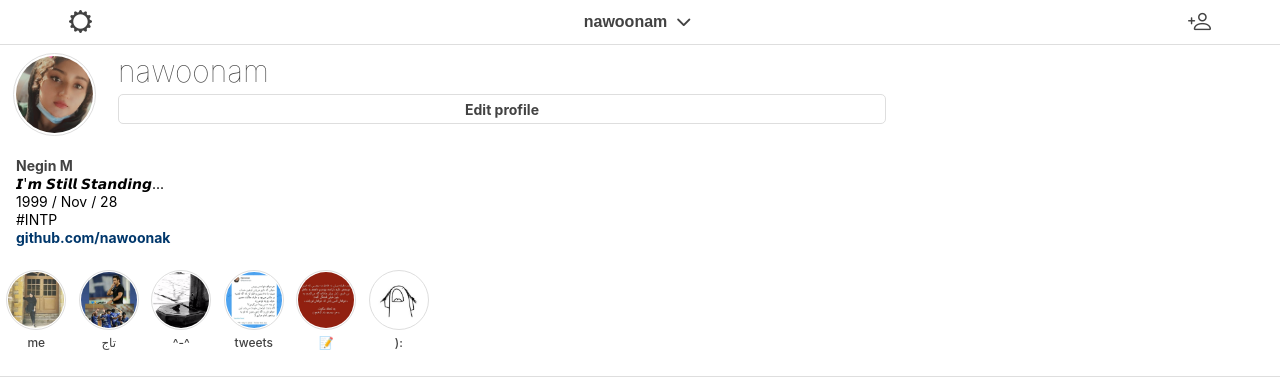
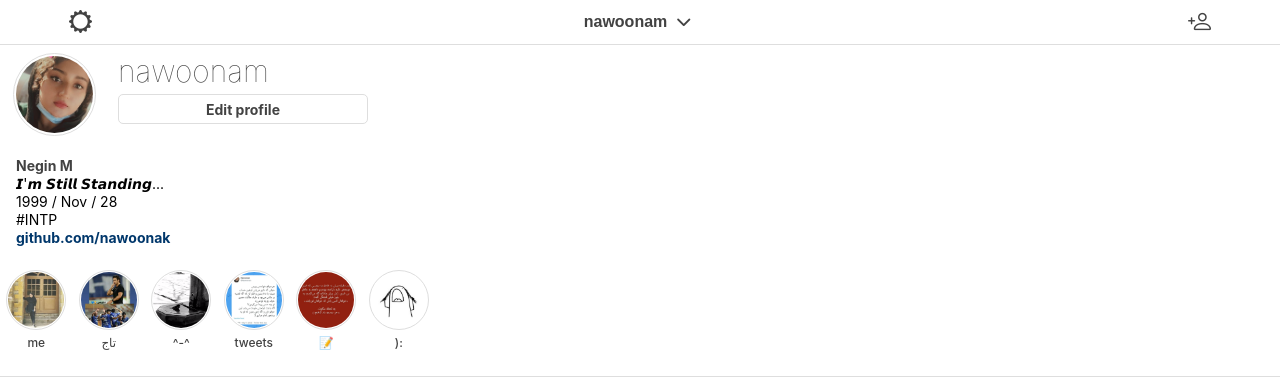
Before and after one commit to nawoonak/InstagramProfile, a plain HTML site: page index.html in a window 1280 px wide. Shown: the top 384 px of the page. Drawn offline with nearby package versions, Linux system fonts and the light colour scheme.

Commit message:
edit bio top username's overflow

```diff
--- a/style.css
+++ b/style.css
@@ -145,6 +145,12 @@ main{
     height: 77px;
     width: 60%;
     color: var(--dark-color);
+    scrollbar-width: none; /* hiding scrollbar for IE & Edge*/
+    -ms-overflow-style: none; /* hiding scrollbar for Fire fox*/
+}
+
+.bio-top-right ::-webkit-scrollbar{ /* hiding scrollbar for Chrome*/
+    display: none;
 }
 
 .bio-t-r-username {
@@ -164,6 +170,7 @@ main{
     border-radius: 5px;
     height: 30px;
     width: 100%;
+    max-width: 250px;
     background-color: var(--bacground-color);
     padding: 5px 9px;
     font-family:-apple-system, BlinkMacSystemFont, 'Segoe UI', Roboto, 'Helvetica Neue', sans-serif;
```
